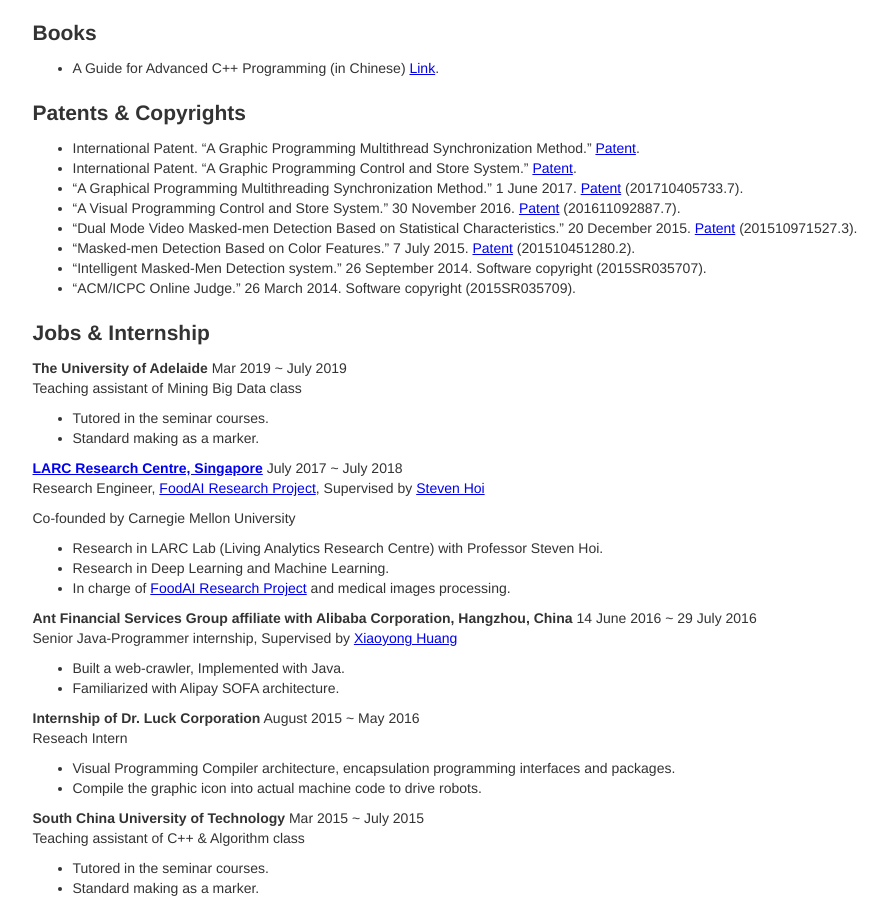
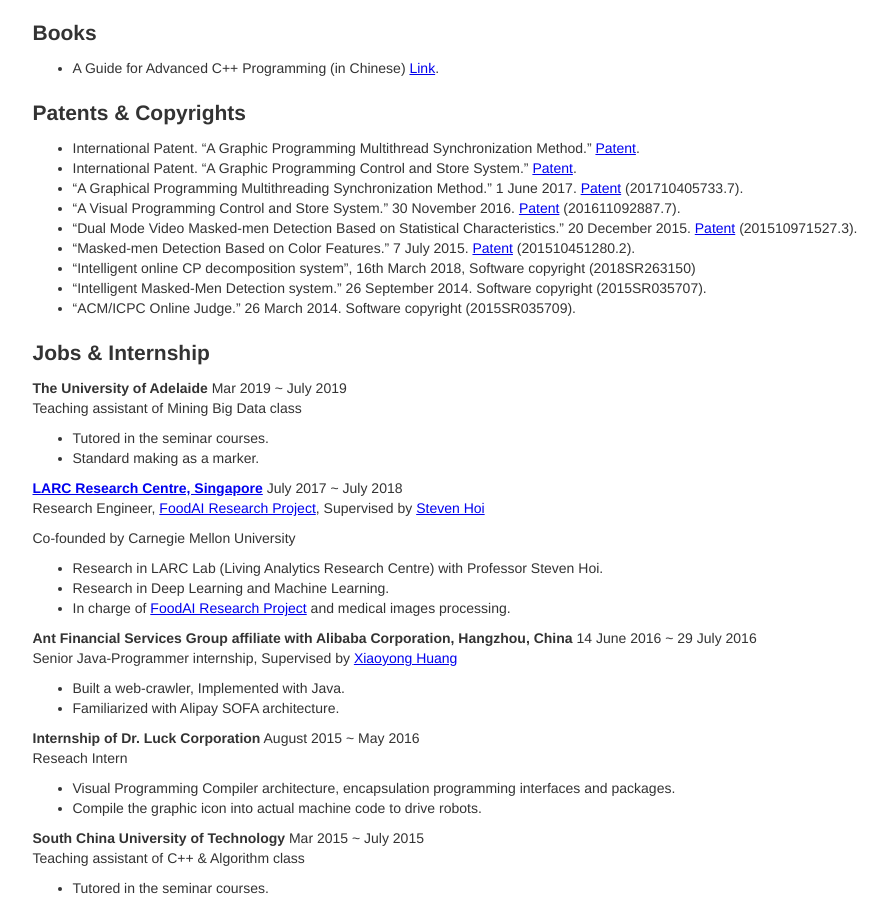
Before and after one commit to billhhh/whblog-omega, a Jekyll site: the page res/index.html, which Jekyll copies as it is, in a window 1280 px wide and 900 px high, scrolled down 452 px. Shown: the whole window, without its empty margins (120-1007 px from the left). Built offline with Jekyll 4.4.1, drawn with Linux system fonts in a browser that asks for light colours.

Commit message:
one more copy right

```diff
--- a/res/index.html
+++ b/res/index.html
@@ -87,6 +87,9 @@
           </li>
 		  <li>
              “Masked-men Detection Based on Color Features.” 7 July 2015. <a href = "https://patents.google.com/patent/CN105160297A/en">Patent</a> (201510451280.2).
+          </li>
+      <li>
+          “Intelligent online CP decomposition system”, 16th March 2018, Software copyright (2018SR263150)
           </li>
 		  <li>
              “Intelligent Masked-Men Detection system.” 26 September 2014. Software copyright (2015SR035707).
```
